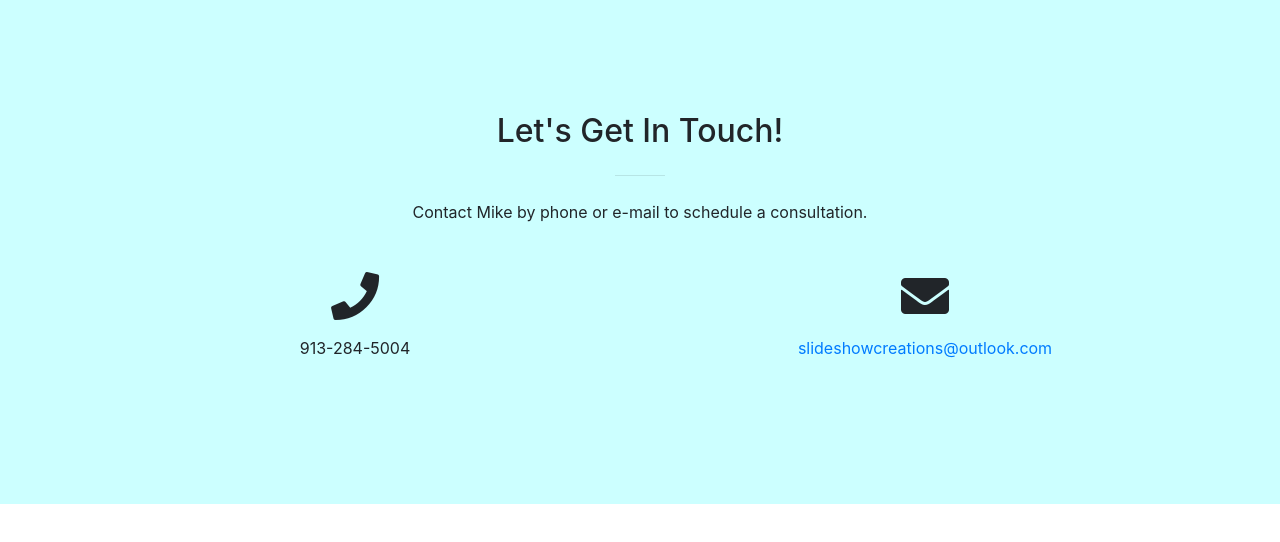
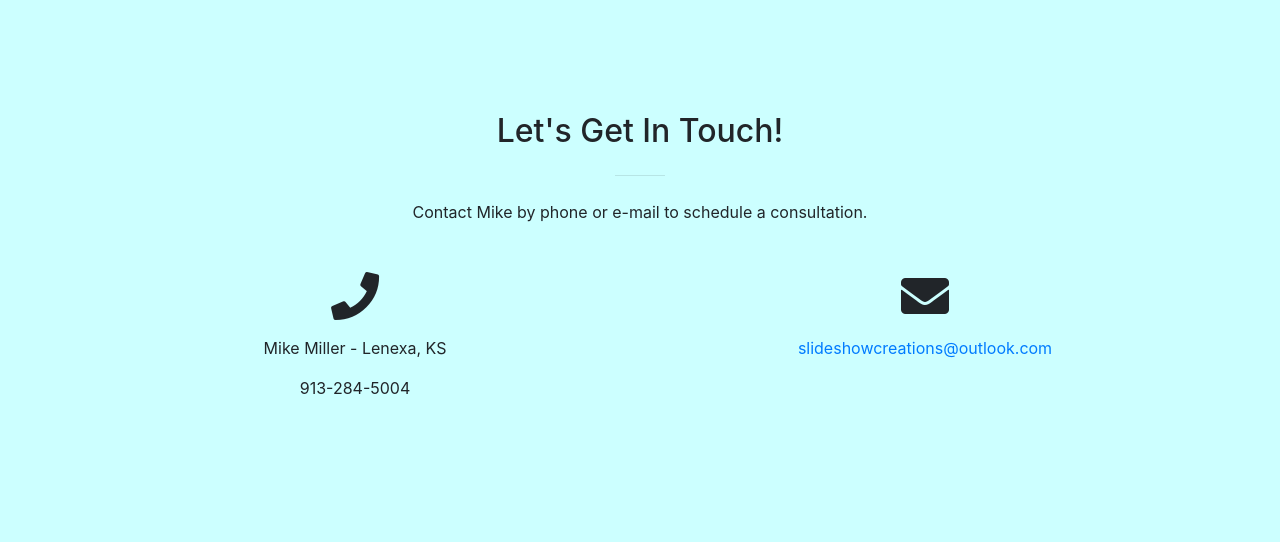
Before and after one commit to randallwschwartz/101_Miller, a website with bundled scripts: page index.html in a window 1280 px wide. Shown: the part 2284-2826 px from the top of the page. Before the commit the page ends 2788 px from the top, so only its background shows below. Built offline with nearby package versions, Linux system fonts and the light colour scheme.

Commit message:
3/14 rws updates

```diff
--- a/index.html
+++ b/index.html
@@ -273,6 +273,7 @@
       <div class="row">
         <div class="col-lg-6 ml-auto text-center">
           <i class="fas fa-phone fa-3x mb-3 sr-contact-1"></i>
+          <p>Mike Miller - Lenexa, KS</p>
           <p>913-284-5004</p>
         </div>
         <div class="col-lg-6 mr-auto text-center">
```
